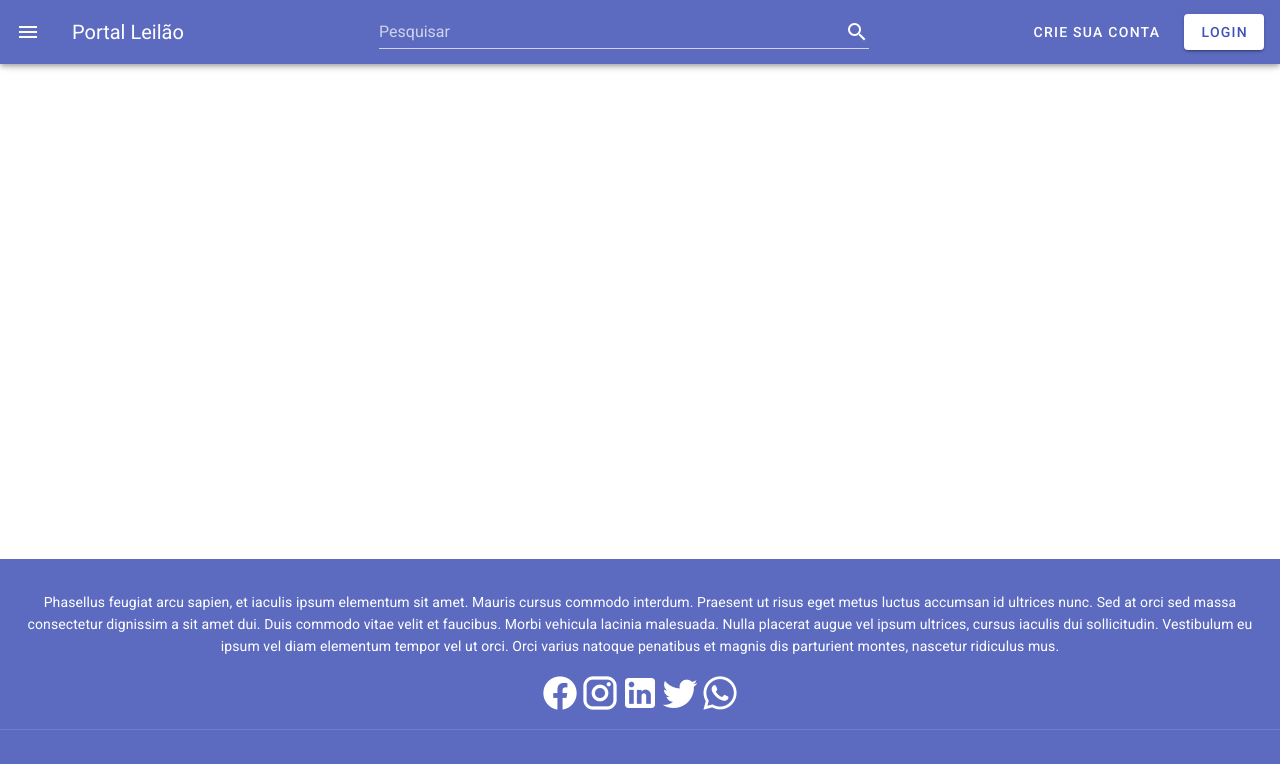
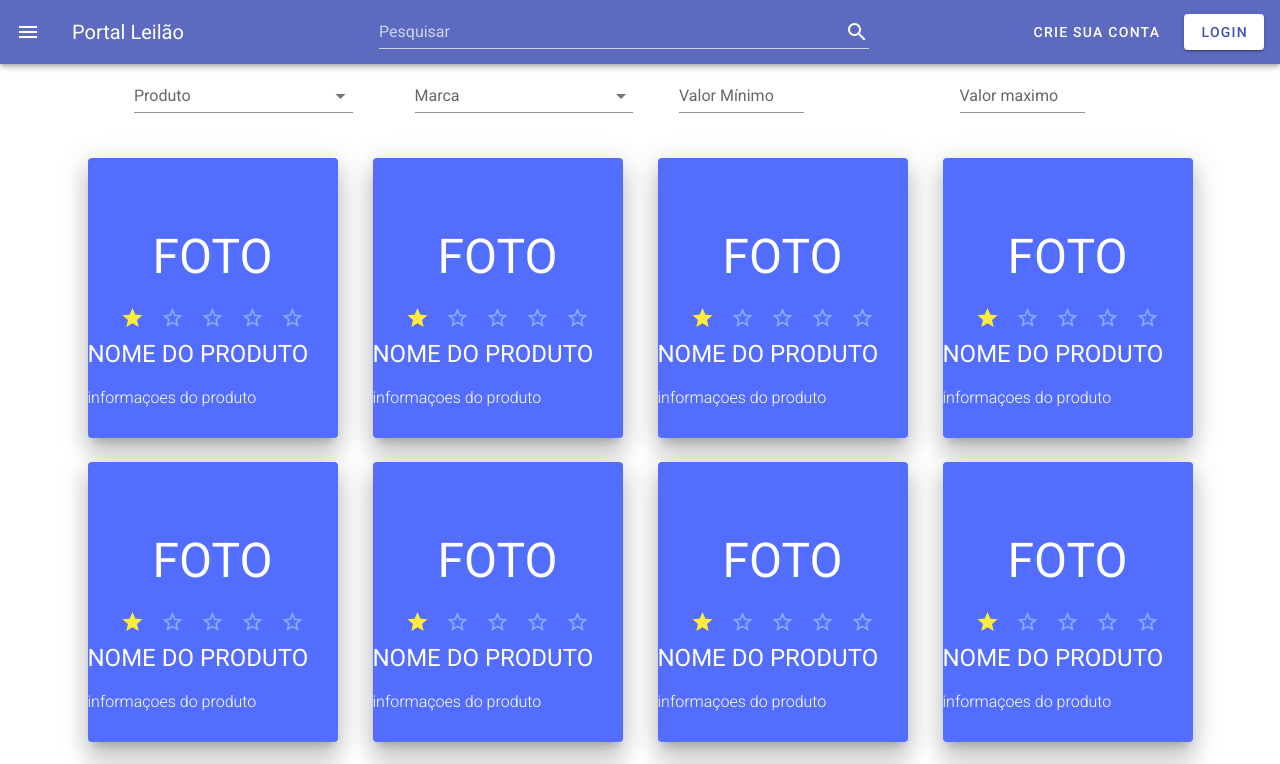
Before and after one commit to mncoutinho/PortalLeilao, a Vue app in the folder client/: page /#/Produtos in a window 1280 px wide. Shown: the top 764 px of the page. Built offline with nearby package versions, Linux system fonts and the light colour scheme.

Commit message:
Add files via upload

```diff
--- a/client/src/App.vue
+++ b/client/src/App.vue
@@ -34,6 +34,17 @@
           </v-list-item-action>
           <v-list-item-content>
             <v-list-item-title><router-link to="/leilao">LEILÃO</router-link></v-list-item-title>
+          </v-list-item-content>
+        </v-list-item>
+        </router-link>
+
+        <router-link to="/tutorial" style="text-decoration:none;">
+         <v-list-item link>
+          <v-list-item-action>
+            <v-icon>mdi-contact-mail</v-icon>
+          </v-list-item-action>
+          <v-list-item-content>
+            <v-list-item-title><router-link to="/tutorial">COMO USAR</router-link></v-list-item-title>
           </v-list-item-content>
         </v-list-item>
         </router-link>
--- /dev/null
+++ b/client/src/pages/Produtos.vue
@@ -0,0 +1,136 @@
+<template>
+    <v-container>
+        <!--FILTRO-->
+            <div justify="center" class="ml-12">
+                <v-row justify="center" align="center" >
+                    <v-row>
+                        <v-col cols="12" md="3">
+                            <v-select
+                            v-model="Produto"
+                            class="mx-4"
+                            :items="Produtos"
+                            label="Produto"
+                            ></v-select>
+                        </v-col>
+
+                        <v-col cols="12" md="3">
+                            <v-select
+                            v-model="Marca"
+                            class="mx-4"
+                            :items="Marcas"
+                            label="Marca"
+                            ></v-select>
+                        </v-col>
+
+                        <v-col cols="12" md="3">
+                            <v-text-field
+                            v-model="Min"
+                            label="Valor Mínimo"
+                            max="25000"
+                            min="100"
+                            step="100"
+                            style="width: 125px"
+                            type="number"
+                            @keydown="false"
+                            ></v-text-field>
+                        </v-col>
+
+                        <v-col cols="12" md="3">
+                            <v-text-field
+                            v-model="Max"
+                            label="Valor maximo"
+                            max="25000"
+                            min="100"
+                            step="100"
+                            style="width: 125px"
+                            type="number"
+                            @keydown="false"
+                            ></v-text-field>
+                        </v-col>
+                    </v-row>
+                </v-row>
+                </div>
+    <!--PAGINA-->
+        <v-row class="mt-6 mb-6" :elevation="12">
+                        <v-col
+                        v-for="n in 20"
+                        :key="n"
+                        justify="center"
+                        align="center"
+                        >
+
+                            <v-card
+                            height="280"
+                            width="250"
+                            color= "indigo accent-2"
+                            v-model="accordion"
+                            :elevation="15"
+
+                            >
+                                <!--IMAGEN-->
+                                <v-img
+                                height="180px"
+                                width="310px"
+                                color="indigo lighten-5"
+                                class="white--text align-end"
+                                src="#"
+                                >
+                                    <p class="display-2 white--text">FOTO</p>
+                                    <div class="text-center">
+                                        <v-rating v-model="rating" color="yellow"></v-rating>
+                                    </div>
+                                </v-img>
+                                <!--INFORMAÇOES-->
+
+                                <div align="start">
+                                   <p class="white--text text-uppercase headline mr-2" >Nome Do Produto</p>
+                                   <p class="white--text lowercase font-weight-light mr-12">informaçoes do produto</p>
+                                </div>
+                            </v-card>
+                        </v-col>
+                    </v-row>
+                    <div class="text-center mt-12 mb-4">
+                        <v-pagination
+                            v-model="page"
+                            :length="6"
+                            circle
+                        ></v-pagination>
+                    </div>
+    </v-container>
+</template>
+
+<script>
+export default {
+    data(){
+        return {
+                page: 1,
+        }
+    }
+}
+</script>
+
+<script>
+export default {
+    data () {
+        return {
+        circle: false,
+        disabled: false,
+        Produto: 'navigate_next',
+        Produtos: ['Carro', 'quadro', 'jarro'],
+        Marca: 'navigate_before',
+        Marcas: ['Coca-cola', 'Dolly', 'Fanta'],
+        page:  1,
+        Min: 100,
+        Max: 100,
+        }
+    },
+}
+</script>
+<!--ESTRELAS-->
+<script>
+export default {
+    data: () => ({
+    rating: 1,
+  }),
+}
+</script>>
--- a/client/src/pages/criar.vue
+++ b/client/src/pages/criar.vue
@@ -1,28 +1,36 @@
 <template>
     <v-content>
         <v-row justify="center">
-           <v-card color="grey" max-width="800" class="mb-12"  :elevation="10">
+           <v-card color="grey" max-width="1000" class="mb-12"  :elevation="10" width="800px">
                <v-flex class="d-flex ">
+                <!--CADASTRO POR API-->
                 <v-card
-                width="250px"
+                width="50%"
                 height="530px"
                 color="blue"
 
                 >
+                <br>
+                <br>
+                <br>
+                <p class="white--text headline text-center col-md-12">
+                    CRIE SUA CONTA, FÁCIL...
+                </p>
+                <v-row justify="center fill-height"  class="col-md-12">
+                    <v-icon size="50px" color="white" class="mr-5">mdi-facebook</v-icon>
+                    <v-icon size="50px" color="white" class="mr-5">mdi-google</v-icon>
+                    <v-icon size="50px" color="white">mdi-linkedin</v-icon>
+                </v-row>
 
                 </v-card >
                     <v-card
-                    width="100%"
+                    width="50%"
                     height="530px"
                     color="white"
                     >
-                        <div class="col-md-12">
+                        <div class="">
 
-                        <v-text-title
-                        class="blue--text "
-                        >
-                            CRIE JÁ A SUA CONTA
-                        </v-text-title>
+
                         <v-card-text>
                             <!--NOME COMPLETO-->
                             <v-text-field
@@ -33,7 +41,6 @@
                                 label="Nome Completo"
                                 placeholder="Antonio Luiz da Silva"
                                 required
-
                             >
                             </v-text-field>
                             <!--EMAIL-->
@@ -42,19 +49,16 @@
                                 v-model="email"
                                 :rules="[
                                     () => !!email || 'Este campo é necessario',
-
                                     addressCheck
                                 ]"
                                 label="E-mail"
                                 placeholder="exemplo@gmail.com"
-
                                 required
                                 >
                             </v-text-field>
                             <!--CPF-->
 
                             <v-text-field
-
                                 ref="CPF"
                                 v-model="CPF"
                                 maxlength="11"
@@ -62,8 +66,6 @@
                                 placeholder="123-456-789-10"
                                 class="cpf"
                                 required
-
-
                             >
 
                             </v-text-field>
--- a/client/src/pages/home.vue
+++ b/client/src/pages/home.vue
@@ -30,23 +30,23 @@
                         v-model="bottomNav"
                         :value="activeBtn"
                         color="indigo lighten-1">
-                        <v-btn value="Carros" >
+                        <v-btn value="Carros" to="./Produtos">
                             <span>Carros</span>
                             <v-icon>mdi-car</v-icon>
                         </v-btn>
-                        <v-btn value="Imoveis">
+                        <v-btn value="Imoveis" to="./Produtos">
                                 <span>Imoveis</span>
                                 <v-icon>mdi-home</v-icon>
                         </v-btn>
-                        <v-btn value="Antiguidades">
+                        <v-btn value="Antiguidades" to="./Produtos">
                             <span>Antiguidades</span>
                             <v-icon>mdi-crown-outline</v-icon>
                         </v-btn>
-                        <v-btn value="Eletronicos">
+                        <v-btn value="Eletronicos" to="./Produtos">
                             <span>Eletronicos</span>
                             <v-icon>mdi-desktop-tower-monitor</v-icon>
                         </v-btn>
-                        <v-btn  value="Embarcação">
+                        <v-btn  value="Embarcação" to="./Produtos">
                             <span >Embarcação</span>
                             <v-icon>mdi-ship-wheel</v-icon>
                         </v-btn >
@@ -98,7 +98,7 @@
 <!--PRODUTO-->
                 <v-row class="mt-6 mb-6" :elevation="12">
                         <v-col
-                        v-for="n in 16"
+                        v-for="n in 12"
                         :key="n"
                         justify="center"
                         align="center"
--- a/client/src/pages/login.vue
+++ b/client/src/pages/login.vue
@@ -10,7 +10,6 @@
             color="indigo"
             height="450px"
             width="400px"
-
             >
 
               <v-row class="fill-height ">
@@ -30,17 +29,17 @@
             color="white "
             height="450px"
             width="400px"
+
             >
+            <v-row class="mt-10">
+                <v-card-title class="display-3 blue--text">Login</v-card-title>
+            </v-row>
 
-
-              <v-card-text class="col-md-11">
-
-                <v-card-title>Login</v-card-title>
-                <v-form>
+              <v-card-text class="col-md-11 mr--12" >
+                <v-form color="blue">
                   <v-text-field
                     label="E-mail"
                     name="login"
-
                     type="text"
                   ></v-text-field>
 
@@ -48,12 +47,15 @@
                     id="password"
                     label="Senha"
                     name="password"
-
                     type="password"
                   ></v-text-field>
                 </v-form>
+              </v-card-text>
 
-              </v-card-text>
+            <v-row class="ml-3">
+              <v-checkbox></v-checkbox>
+              <p class="mt-5">Mantenha-se online</p>
+            </v-row>
 
               <v-card-actions>
                 <v-spacer/>
```
Also changed, not shown: client/src/main.js (+11 -0 lines), client/src/pages/tutorial.vue (added, +54 -0 lines).
